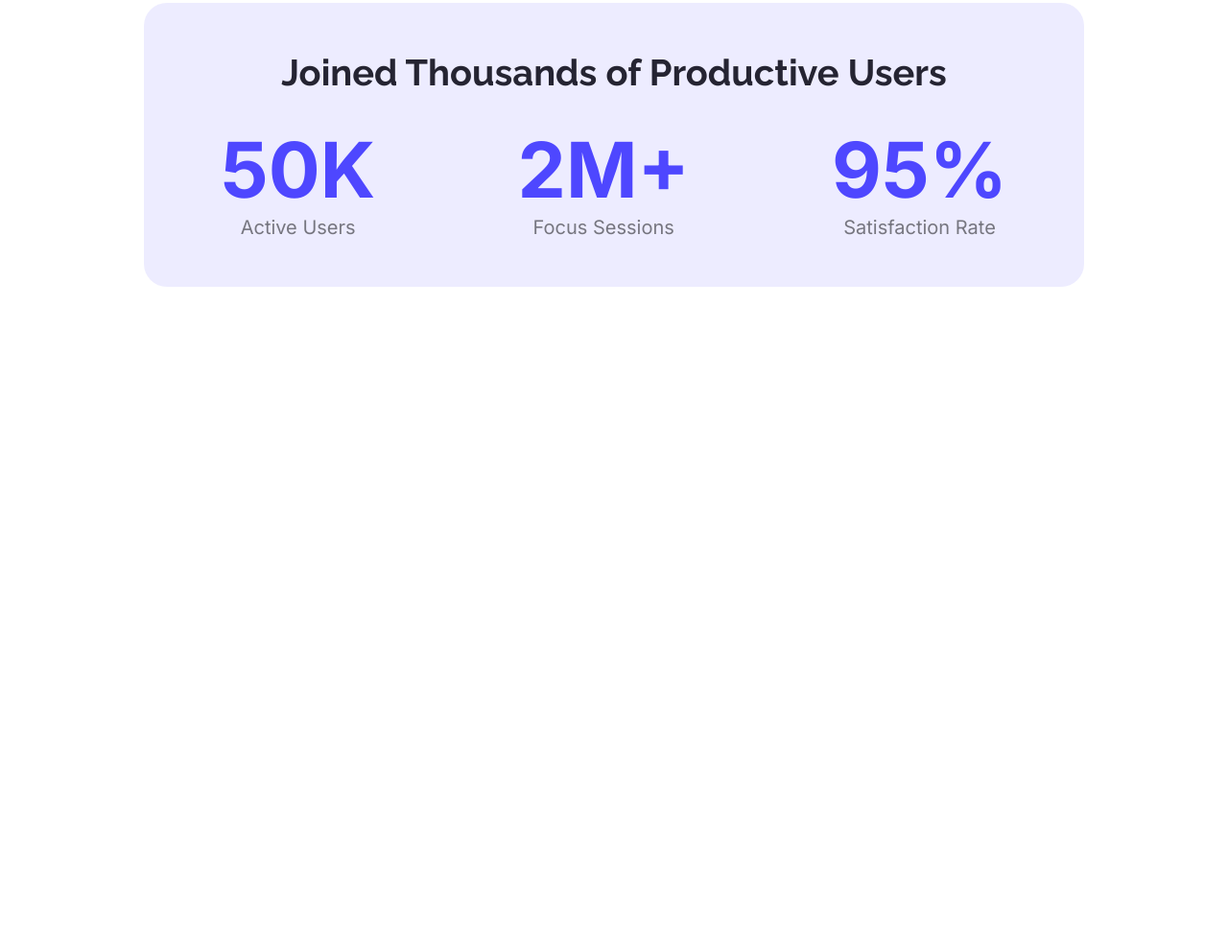
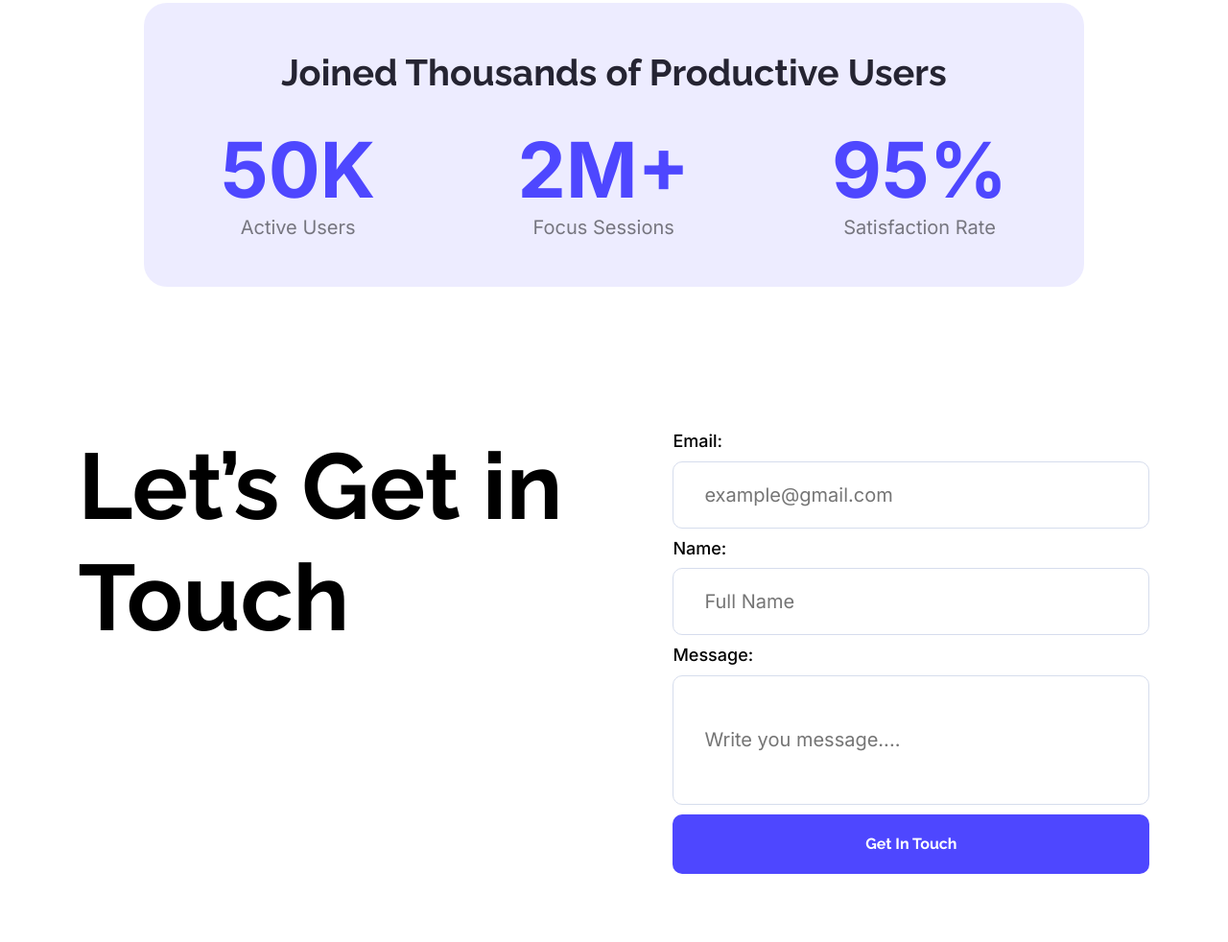
Before and after one commit to potatotanzim/Assignment.1-12, a plain HTML site: page B12A01-landing-launchpad/index.html in a window 1280 px wide. Shown: the part 1270-2252 px from the top of the page at 96% size. Before the commit the page ends 1719 px from the top, so only its background shows below. Drawn offline with Linux system fonts and the light colour scheme.

Commit message:
added form section

```diff
--- a/B12A01-landing-launchpad/index.html
+++ b/B12A01-landing-launchpad/index.html
@@ -37,16 +37,17 @@
       <div class="action-text">
         <h3>See It in Action</h3>
         <p>
-          Explore the live preview and imagine <br> your brand in this bold new look.
+          Explore the live preview and imagine <br />
+          your brand in this bold new look.
         </p>
         <button>Launch Live Preview</button>
       </div>
       <div class="action-image">
-        <img src="./Assets/wc-mini.png" alt="">
+        <img src="./Assets/wc-mini.png" alt="" />
       </div>
     </section>
     <!-- productive section -->
-     <section class="product" >
+    <section class="product">
       <div class="product-main">
         <p>Joined Thousands of Productive Users</p>
         <div class="product-2">
@@ -65,5 +66,20 @@
         </div>
       </div>
     </section>
+    <!-- Get to know us -->
+    <section class="touch-section">
+      <h3>Let’s Get in <br> Touch</h3>
+      <div class="form-div">
+        <form class="form">
+          <label for="email">Email:</label>
+          <input type="email" id="email" name="email" placeholder="example@gmail.com" />
+          <label for="lname">Name:</label>
+          <input type="text" id="lname" name="lname"placeholder="Full Name" />
+          <label for="message">Message:</label>
+          <input id="imp" type="text" id="message" name="message" placeholder="Write you message...." />
+          <button>Get In Touch</button>
+        </form>
+      </div>
+    </section>
   </body>
 </html>
--- a/B12A01-landing-launchpad/style.css
+++ b/B12A01-landing-launchpad/style.css
@@ -1,6 +1,9 @@
-*{
-    margin: 0px;
+* {
+  margin: 0;
+  padding: 0;
+  box-sizing: border-box;
 }
+
 .head {
   display: flex;
   justify-content: space-around;
@@ -67,9 +70,9 @@
   margin-bottom: 116px;
 }
 .action-text {
-    display: flex;
-    flex-direction: column;
-    gap: 23px;
+  display: flex;
+  flex-direction: column;
+  gap: 23px;
 }
 .action-text > h3 {
   color: rgb(37, 36, 50);
@@ -139,3 +142,75 @@
   font-weight: 400;
   text-align: center;
 }
+/* touch section */
+.touch-section {
+  display: flex;
+  gap: 115px;
+  justify-content: center;
+}
+.touch-section > h3 {
+  color: rgb(0, 0, 0);
+  font-family: Raleway;
+  font-size: 97px;
+  font-weight: 700;
+  line-height: 120%;
+  letter-spacing: 0%;
+  text-align: left;
+  margin-bottom: 71px;
+}
+.form {
+  display: flex;
+  flex-direction: column;
+  color: rgb(0, 0, 0);
+  font-family: Inter;
+  font-size: 18px;
+  font-weight: 500;
+  text-align: left;
+  gap: 10px;
+}
+.form > input {
+  width: 497px;
+  height: 70px;
+  padding: 20px 32px 20px 32px;
+  box-sizing: border-box;
+  border: 1px solid rgb(214, 221, 237);
+  border-radius: 10px;
+  background: rgb(255, 255, 255);
+  color: rgba(0, 0, 0, 0.5);
+font-family: Inter;
+font-size: 20px;
+font-weight: 400;
+line-height: 150%;
+letter-spacing: 0%;
+text-align: left;
+}
+.form > label {
+  color: rgb(0, 0, 0);
+  font-family: Inter;
+  font-size: 18px;
+  font-weight: 500;
+  line-height: 120%;
+  letter-spacing: 0%;
+  text-align: left;
+}
+#imp {
+    width: 497px;
+height: 135px;
+}
+.form > button {
+    width: 497px;
+height: 62px;
+border-radius: 10px;
+background: rgb(78, 71, 255);
+color: rgb(255, 255, 255);
+font-family: Raleway;
+font-size: 16px;
+font-weight: 700;
+line-height: 150%;
+letter-spacing: 0%;
+text-align: center;
+border: none;
+margin-bottom: 71px;
+}
+.form-div {
+}
```
Lines whose indentation alone changed are shown as unchanged.
